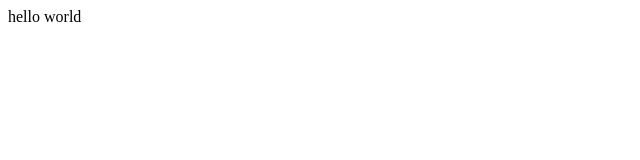
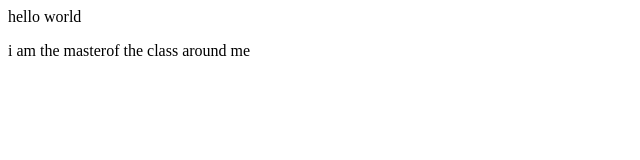
Before and after one commit to Sahilkumaryadav12/sahil-kumar-yadav, a plain HTML site: page index.html in a window 1280 px wide. Shown: the whole page, without its empty margins (0-640 px from the left). Drawn offline with Linux system fonts and the light colour scheme.

Commit message:
master type

```diff
--- a/index.html
+++ b/index.html
@@ -1 +1,3 @@
 <p> hello world </p>
+<p> i am the masterof the class around me
+</p>
```
